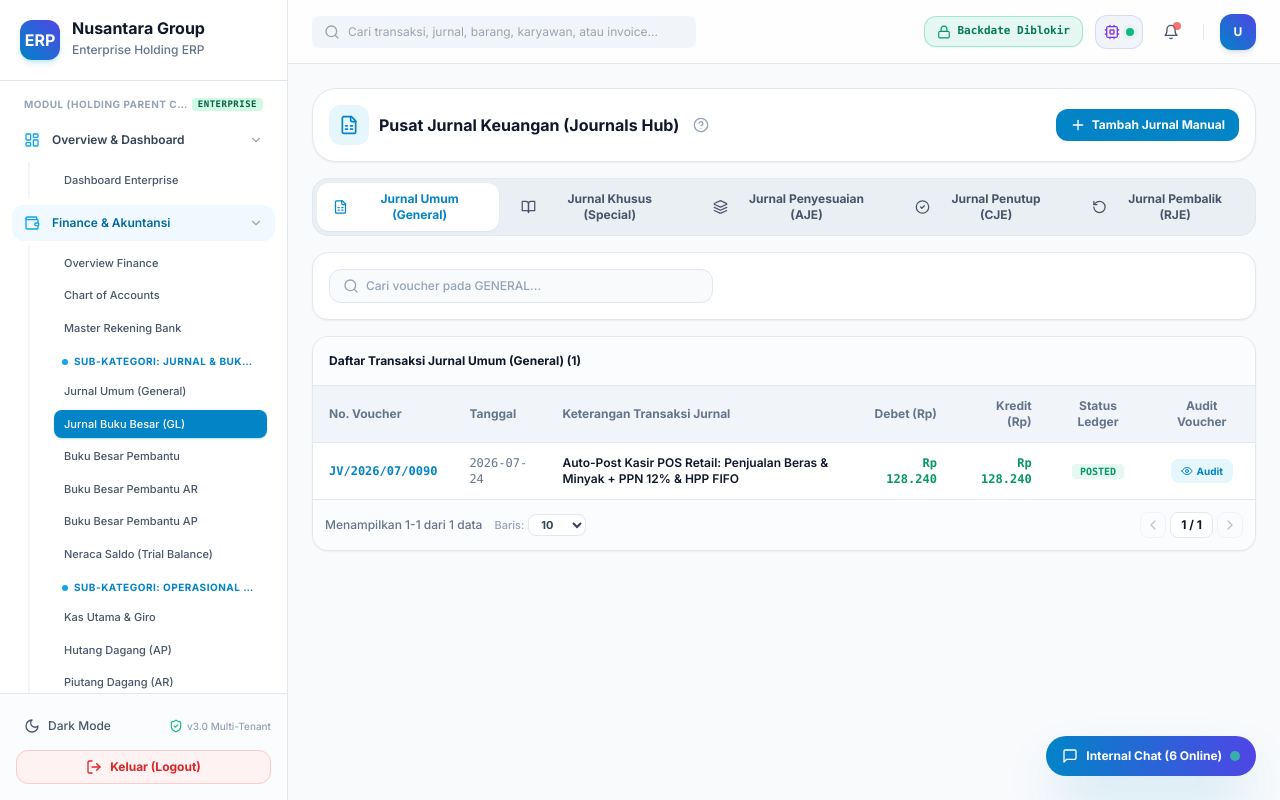
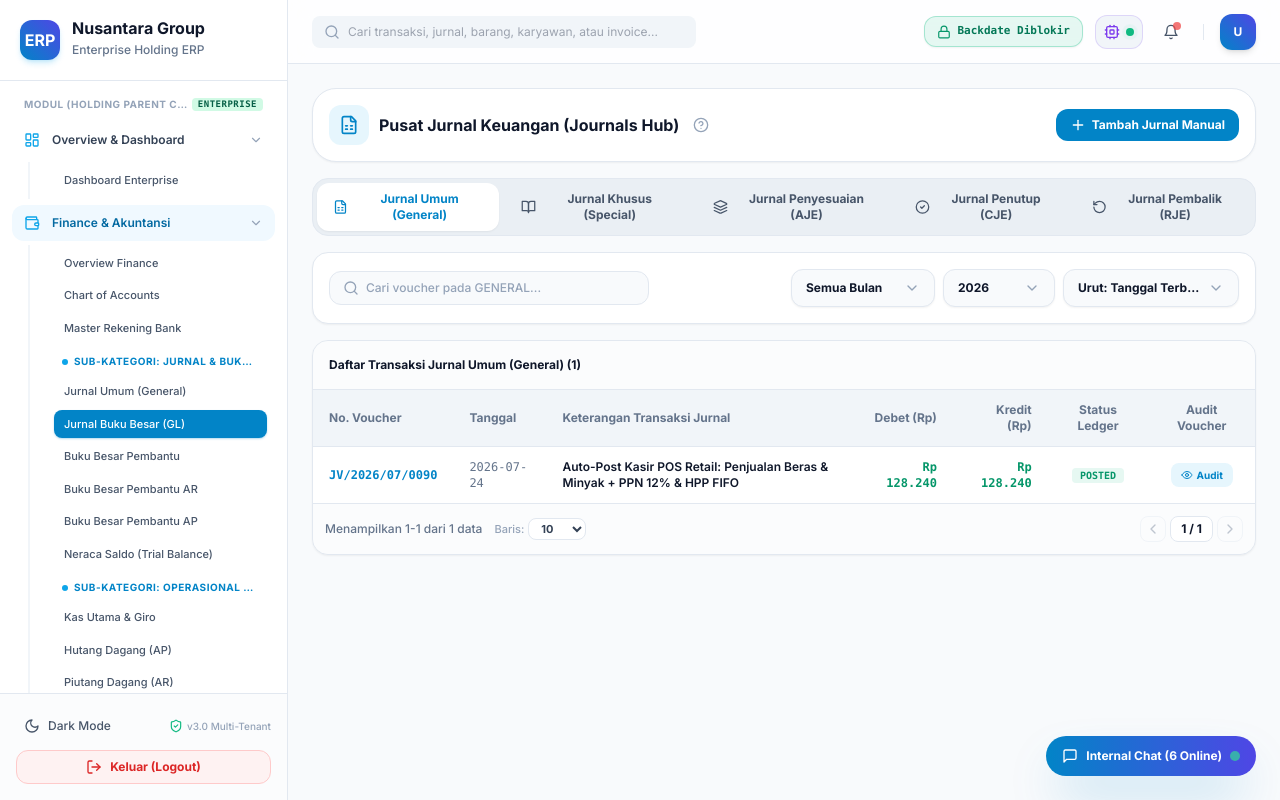
Before and after one commit to gonzhilaz/ERP-custom_multi, a Next.js app in the folder apps/web/: page /finance/gl in a window 1280 px wide. Built offline with nearby package versions, Linux system fonts and the light colour scheme; sample sign-in values are in the browser's storage.

Commit message:
fix(ui-dropdown): eliminate duplicate Semua Kategori option in DynamicSearchFilter and add Month/Year Periode & Field Sorting controls to FinanceJournalsView

```diff
--- a/apps/web/src/components/page/finance/FinanceJournalsView.tsx
+++ b/apps/web/src/components/page/finance/FinanceJournalsView.tsx
@@ -8,6 +8,7 @@ import { JournalDetailModal } from '@/components/ui/modals/JournalDetailModal';
 import { CreateManualJournalModal } from '@/components/ui/modals/CreateManualJournalModal';
 import { UniversalSearchBar } from '@/components/ui/forms/UniversalSearchBar';
 import { SubTabNav, SubTabItem } from '@/components/ui/button/SubTabNav';
+import { SearchableSelect } from '@/components/ui/dropdowns/SearchableSelect';
 
 interface JournalEntry {
   jvNumber: string;
@@ -24,6 +25,9 @@ interface JournalEntry {
 export const FinanceJournalsView = () => {
   const [activeTab, setActiveTab] = useState<'GENERAL' | 'SPECIAL' | 'ADJUSTING' | 'CLOSING' | 'REVERSING'>('GENERAL');
   const [searchQuery, setSearchQuery] = useState('');
+  const [selectedMonth, setSelectedMonth] = useState<string>('ALL');
+  const [selectedYear, setSelectedYear] = useState<string>('2026');
+  const [sortField, setSortField] = useState<'date_desc' | 'date_asc' | 'amount_desc' | 'jv_asc'>('date_desc');
   const [selectedJournal, setSelectedJournal] = useState<JournalEntry | null>(null);
   const [isCreateModalOpen, setIsCreateModalOpen] = useState(false);
 
@@ -109,13 +113,30 @@ export const FinanceJournalsView = () => {
     { id: 'REVERSING', label: 'Jurnal Pembalik (RJE)', icon: RotateCcw }
   ];
 
-  const filteredJournals = journals.filter(
-    (j) =>
-      j.type === activeTab &&
-      (j.jvNumber.toLowerCase().includes(searchQuery.toLowerCase()) ||
+  const filteredJournals = journals
+    .filter((j) => {
+      const matchType = j.type === activeTab;
+      const matchSearch =
+        j.jvNumber.toLowerCase().includes(searchQuery.toLowerCase()) ||
         j.description.toLowerCase().includes(searchQuery.toLowerCase()) ||
-        j.postedBy.toLowerCase().includes(searchQuery.toLowerCase()))
-  );
+        j.postedBy.toLowerCase().includes(searchQuery.toLowerCase());
+
+      const jDate = new Date(j.date);
+      const jMonth = (jDate.getMonth() + 1).toString().padStart(2, '0');
+      const jYear = jDate.getFullYear().toString();
+
+      const matchMonth = selectedMonth === 'ALL' || jMonth === selectedMonth;
+      const matchYear = selectedYear === 'ALL' || jYear === selectedYear;
+
+      return matchType && matchSearch && matchMonth && matchYear;
+    })
+    .sort((a, b) => {
+      if (sortField === 'date_desc') return b.date.localeCompare(a.date);
+      if (sortField === 'date_asc') return a.date.localeCompare(b.date);
+      if (sortField === 'amount_desc') return b.debitAmount - a.debitAmount;
+      if (sortField === 'jv_asc') return a.jvNumber.localeCompare(b.jvNumber);
+      return 0;
+    });
 
   const handleAddJournal = (newEntry: any) => {
     setJournals([newEntry, ...journals]);
@@ -175,14 +196,70 @@ export const FinanceJournalsView = () => {
         colorScheme="sky"
       />
 
-      {/* Universal SearchBar Toolbar */}
-      <div className="p-4 bg-white dark:bg-slate-900 rounded-2xl border border-slate-200 dark:border-slate-800 shadow-sm flex items-center justify-between gap-4">
-        <div className="w-full md:w-96">
+      {/* Interactive Month/Year Periode & Field Sorting Filter Bar */}
+      <div className="p-4 bg-white dark:bg-slate-900 rounded-2xl border border-slate-200 dark:border-slate-800 shadow-sm flex flex-col md:flex-row items-center justify-between gap-3">
+        <div className="w-full md:w-80">
           <UniversalSearchBar
             value={searchQuery}
             onChange={setSearchQuery}
             placeholder={`Cari voucher pada ${activeTab}...`}
           />
+        </div>
+
+        <div className="flex items-center gap-2 w-full md:w-auto flex-wrap">
+          {/* Month Filter */}
+          <div className="w-36">
+            <SearchableSelect
+              options={[
+                { id: 'ALL', label: 'Semua Bulan' },
+                { id: '01', label: 'Januari' },
+                { id: '02', label: 'Februari' },
+                { id: '03', label: 'Maret' },
+                { id: '04', label: 'April' },
+                { id: '05', label: 'Mei' },
+                { id: '06', label: 'Juni' },
+                { id: '07', label: 'Juli' },
+                { id: '08', label: 'Agustus' },
+                { id: '09', label: 'September' },
+                { id: '10', label: 'Oktober' },
+                { id: '11', label: 'November' },
+                { id: '12', label: 'Desember' }
+              ]}
+              value={selectedMonth}
+              onChange={(val) => setSelectedMonth(val)}
+              placeholder="Bulan Periode..."
+            />
+          </div>
+
+          {/* Year Filter */}
+          <div className="w-28">
+            <SearchableSelect
+              options={[
+                { id: 'ALL', label: 'Semua Thn' },
+                { id: '2025', label: '2025' },
+                { id: '2026', label: '2026' },
+                { id: '2027', label: '2027' }
+              ]}
+              value={selectedYear}
+              onChange={(val) => setSelectedYear(val)}
+              placeholder="Tahun..."
+            />
+          </div>
+
+          {/* Sort By Field */}
+          <div className="w-44">
+            <SearchableSelect
+              options={[
+                { id: 'date_desc', label: 'Urut: Tanggal Terbaru' },
+                { id: 'date_asc', label: 'Urut: Tanggal Terlama' },
+                { id: 'amount_desc', label: 'Urut: Nominal Terbesar' },
+                { id: 'jv_asc', label: 'Urut: No. Voucher (A-Z)' }
+              ]}
+              value={sortField}
+              onChange={(val) => setSortField(val as any)}
+              placeholder="Sort Field..."
+            />
+          </div>
         </div>
       </div>
 
--- a/apps/web/src/components/page/inventory/items/ItemCatalogTab.tsx
+++ b/apps/web/src/components/page/inventory/items/ItemCatalogTab.tsx
@@ -33,10 +33,7 @@ export const ItemCatalogTab: React.FC<Props> = ({
         searchPlaceholder="Cari SKU, nama barang, atau kategori..."
         categoryValue={selectedCategory}
         onCategoryChange={setSelectedCategory}
-        categoryOptions={[
-          { value: 'ALL', label: 'Semua Kategori' },
-          ...categories.map((c) => ({ value: c.name, label: c.name }))
-        ]}
+        categoryOptions={categories.map((c) => ({ value: c.name, label: c.name }))}
         categoryPlaceholder="Semua Kategori"
       />
 
--- a/apps/web/src/components/ui/forms/DynamicSearchFilter.tsx
+++ b/apps/web/src/components/ui/forms/DynamicSearchFilter.tsx
@@ -60,11 +60,13 @@ export const DynamicSearchFilter: React.FC<DynamicSearchFilterProps> = ({
             className="w-full sm:w-auto pl-9 pr-8 py-2.5 bg-slate-50/80 dark:bg-slate-900/80 border border-slate-200/80 dark:border-slate-800 rounded-2xl text-xs font-bold focus:outline-none focus:ring-2 focus:ring-sky-500/50 text-slate-800 dark:text-slate-100 cursor-pointer appearance-none shadow-sm"
           >
             <option value="ALL">{categoryPlaceholder}</option>
-            {categoryOptions.map((opt) => (
-              <option key={opt.value} value={opt.value}>
-                {opt.label}
-              </option>
-            ))}
+            {categoryOptions
+              .filter((opt) => opt.value !== 'ALL' && opt.label.toLowerCase() !== categoryPlaceholder.toLowerCase() && !opt.label.toLowerCase().startsWith('semua '))
+              .map((opt) => (
+                <option key={opt.value} value={opt.value}>
+                  {opt.label}
+                </option>
+              ))}
           </select>
           <div className="absolute right-3 top-1/2 -translate-y-1/2 pointer-events-none text-slate-400 text-[10px]">
             ▼
```
